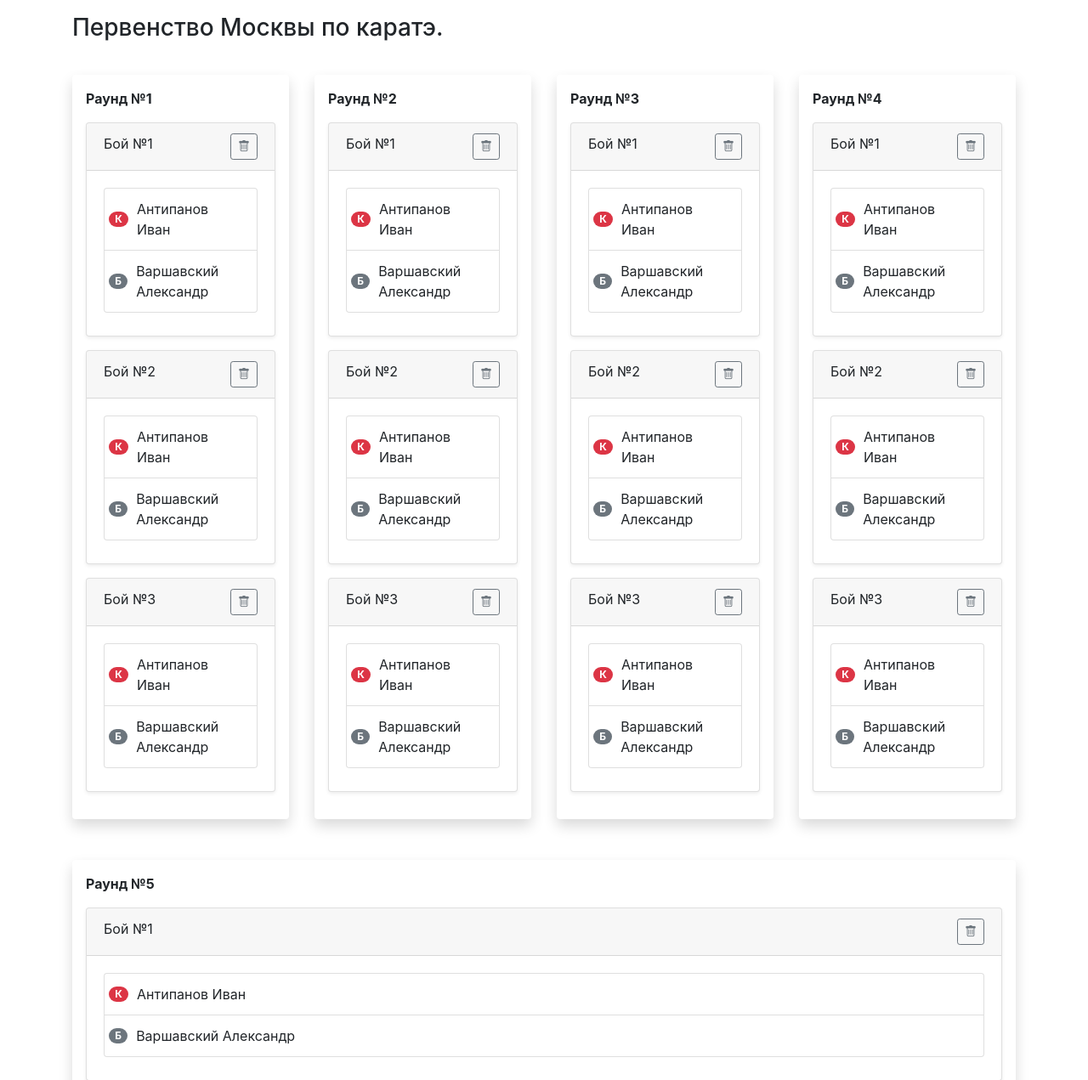
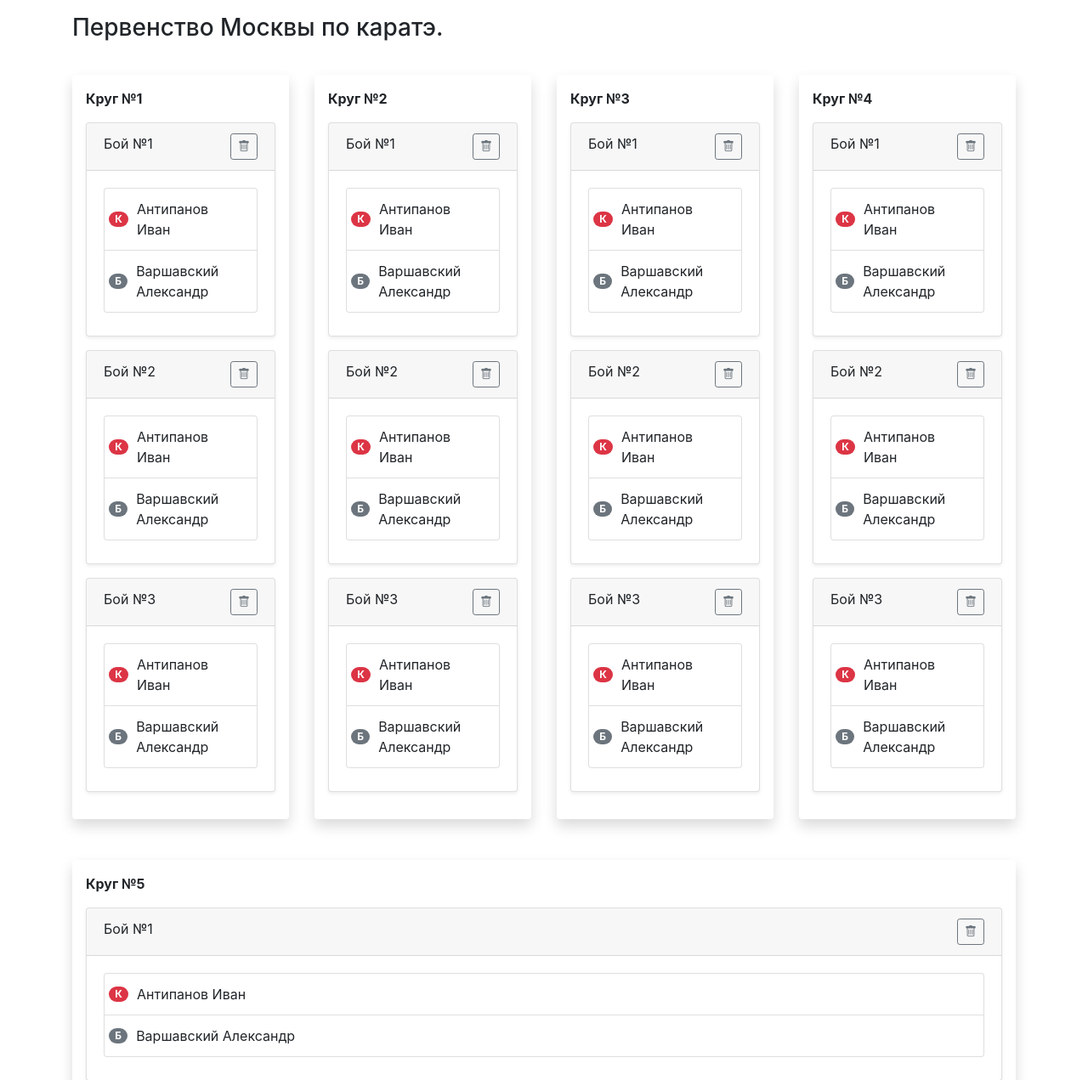
Before and after one commit to Antipanov/fms02, a Flask app: page /fightmap/1 in a window 1280 px wide. Shown: the part 114-1385 px from the top of the page at 85% size. Run offline with Flask 2, Linux system fonts and the light colour scheme; data comes from the database, SQL or seed files in the repository; some libraries are stand-ins or nearby versions.

Commit message:
new page foght constr

```diff
--- a/templates/fight_map.html
+++ b/templates/fight_map.html
@@ -14,7 +14,7 @@
 
 
 {% block content %}
-    <div class="container" style="margin-top: 10px">
+<div class="container" style="margin-top: 10px">
         <div class="row">
             <div class="col">
                 <nav aria-label="breadcrumb">
@@ -40,20 +40,18 @@
 
 
 
+            </div>
 
-    </div>
-
-</div>
+        </div>
 
 <!--В этом ряду будут лежать колонки с кругами-->
     <div class="row" style="margin-top: 30px;">
-<!--        <div class="col">-->
         <!-- Контент колонок с боями            -->
 
         {% for number_of_columns in range(1,6) %}
             <div class="col" style="Min-width: 250px">
                 <div class="shadow p-3 mb-5 bg-white rounded">
-                    <b>Раунд №{{ number_of_columns }}</b>
+                    <b>Круг №{{ number_of_columns }}</b>
                     <p></p>
                     {% for number_of_fights in range(1,4) %}
                             <div class="card shadow-sm p-10 mb-3 bg-white rounded"> <!-- div в котором будут бои -->
```
